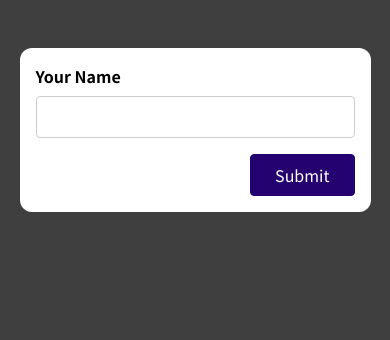
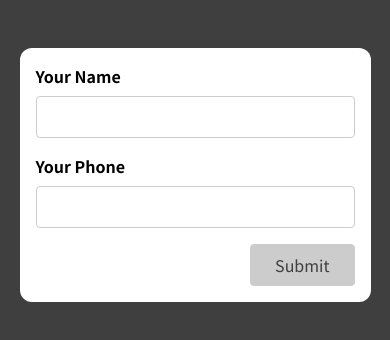
Before and after one commit to matekuna92/react-form-inputs, a React (Create React App) app: page / in a window 390 px wide. Shown: the top 340 px of the page. Built offline with nearby package versions, Linux system fonts and the light colour scheme.

Commit message:
form validity with name and phone inputs, code duplication

```diff
--- a/src/components/SimpleInput.js
+++ b/src/components/SimpleInput.js
@@ -2,8 +2,12 @@ import { useState, useRef, useEffect } from 'react'
 
 const SimpleInput = (props) => {
   const [enteredName, setEnteredName] = useState('');
+  const [enteredPhoneNumber, setEnteredPhoneNumber] = useState('');
   const [enteredNameTouched, setEnteredNameTouched] = useState(false);
+  const [enteredPhoneTouched, setEnteredPhoneTouched] = useState(false);
+///  const [formIsValid, setFormIsValid] = useState(false);
   const nameInputRef = useRef();
+  const phoneInputRef = useRef();
 
   // settings enteredNameIsValid to true initially can cause problems, if we have e.g. a useEffect, because function
   // will run also on page load, when nothing entered yet
@@ -15,23 +19,52 @@ const SimpleInput = (props) => {
 
   // now validity doesnt repeat code, handlers can rely on this condition, because it always holds the latest value *
   const enteredNameIsValid = enteredName.trim() !== '';
+  const enteredPhoneIsValid = enteredPhoneNumber.length > 11;
+  const nameInputIsInvalid = !enteredNameIsValid && enteredNameTouched;
+  const phoneInputIsInvalid = !enteredPhoneIsValid && enteredPhoneTouched;
+
+ /// useEffect variation with FormIsValid state
+ /* useEffect(() => {
+   if(enteredNameIsValid) {
+     setFormIsValid(true);
+   }
+   else {
+    setFormIsValid(false);
+   }
+ }, [enteredNameIsValid]); */
+
+ /// 2nd variant without FormIsValid state
+ let formIsValid = false;
+
+ if(enteredNameIsValid && enteredPhoneIsValid) {
+  formIsValid = true;
+ }
 
   const nameChangeHandler = () => {
     // setEnteredName(event.target.value);
     setEnteredName(nameInputRef.current.value);
   }
 
-  const nameBlurHandler = (event) => {
+  const nameBlurHandler = () => {
     setEnteredNameTouched(true);    // input was touched before blur
+  }
+
+  const phoneChangeHandler = () => {
+    setEnteredPhoneNumber(phoneInputRef.current.value);
+  }
+
+  const phoneBlurHandler = () => {
+    setEnteredPhoneTouched(true);
   }
 
   const formSubmitHandler = (event) => {
     event.preventDefault();
 
     setEnteredNameTouched(true);
+    setEnteredPhoneTouched(true);
 
     // * keep the check to prevent form submit with empty value
-    if(!enteredNameIsValid) {
+    if(!enteredNameIsValid && !enteredPhoneIsValid) {
       return;
     }
 
@@ -39,16 +72,19 @@ const SimpleInput = (props) => {
     // reset input
     // bad practise using ref: it manipulates the real DOM, using state is better!
     nameInputRef.current.value = '';
+    phoneInputRef.current.value = '';
     setEnteredName('');
+    setEnteredPhoneNumber('');
     console.log(enteredName, enteredNameIsValid, enteredNameTouched);
     // nameInputIsInvalid is true, if !enteredNameIsValid && enteredNameTouched,
     // error message displays after sending the form, and input is reset...
     // set touched to false as well, resetting input causes the form to be untouched, new form, error now disappears correctly
     setEnteredNameTouched(false);
+    setEnteredPhoneTouched(false);
   }
 
-  const nameInputIsInvalid = !enteredNameIsValid && enteredNameTouched;
   const nameInputClasses = `form-control ${nameInputIsInvalid ? 'invalid' : ''}`;
+  const phoneInputClasses = `form-control ${phoneInputIsInvalid ? 'invalid' : ''}`;
 
   return (
     <form onSubmit={formSubmitHandler}>
@@ -60,8 +96,16 @@ const SimpleInput = (props) => {
           ref={nameInputRef}/>
 		  {nameInputIsInvalid && <p className='error-text'> Name must not be empty. </p>}
       </div>
+      <div className={phoneInputClasses}>
+        <label htmlFor='phone'>Your Phone</label>
+        <input type='number' id='phone'
+          onChange={phoneChangeHandler}
+          onBlur={phoneBlurHandler}
+          ref={phoneInputRef}/>
+		  {phoneInputIsInvalid && <p className='error-text'> Phone must not be empty. </p>}
+      </div>
       <div className="form-actions">
-        <button>Submit</button>
+        <button disabled={!formIsValid}>Submit</button>
       </div>
     </form>
   );
--- a/src/index.css
+++ b/src/index.css
@@ -79,6 +79,15 @@ button:active {
   border-color: #33059e;
 }
 
+button:disabled,
+button:disabled:hover,
+button:disabled:active {
+  background: #ccc;
+  color: #3f3f3f;
+  border-color: #ccc;
+  cursor: not-allowed;
+}
+
 .form-actions {
   text-align: right;
 }
```
